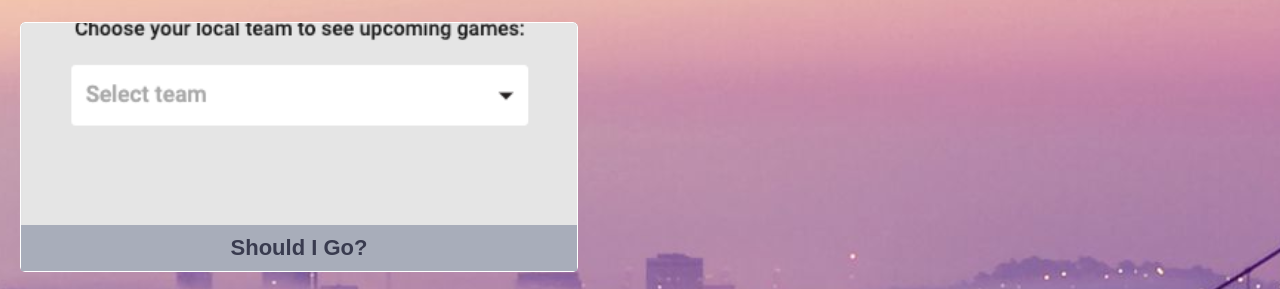
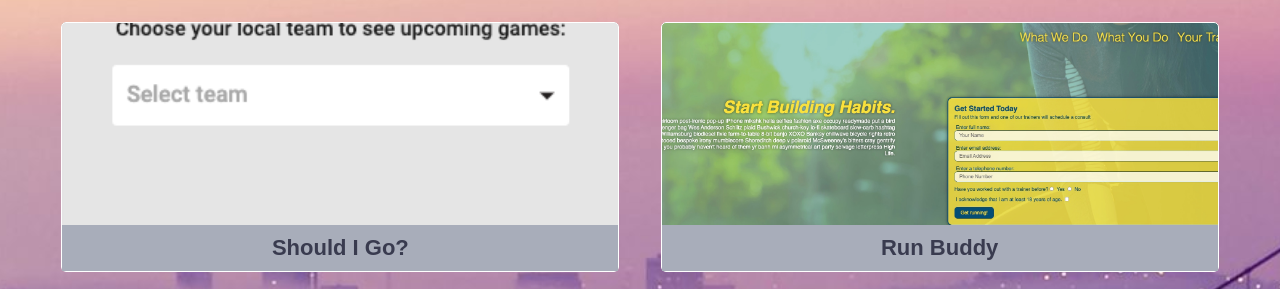
Before and after one commit to evancastillo/Challenge-2, a plain HTML site: page index.html in a window 1280 px wide. Shown: the part 594-883 px from the top of the page. Drawn offline with Linux system fonts and the light colour scheme.

Commit message:
added project

```diff
--- a/index.html
+++ b/index.html
@@ -44,12 +44,10 @@
 
       <h2>My Projects</h2>
       <section id="my-projects"></section>
-      <div class="project-box">
+      <div class="flex-container">
         <div class="box1">
           <span>Should I Go?</span>
         </div>
-      </div>
-      <div class="flex-container">
         <div class="flex-item">
           <span>Run Buddy</span>
         </div>
```
